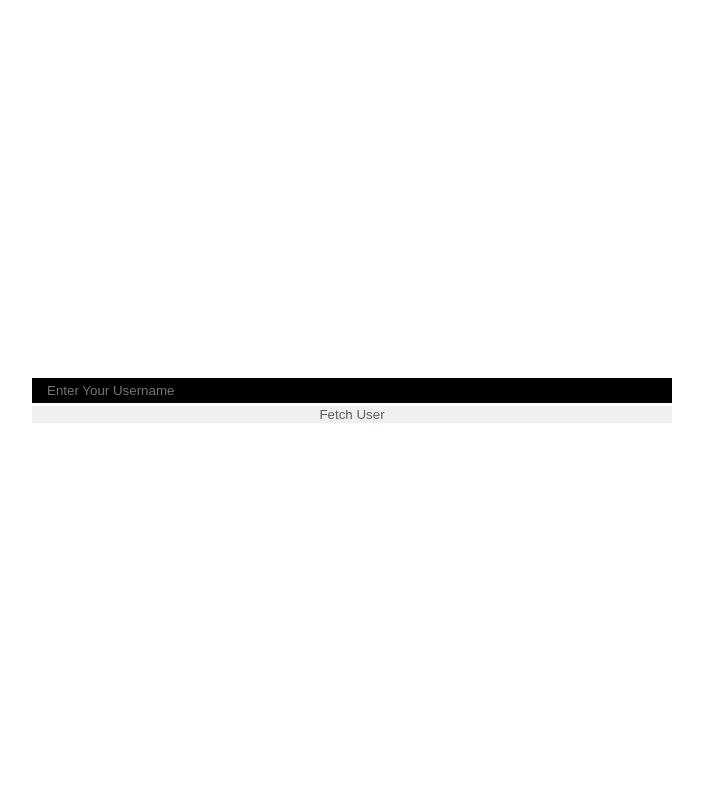
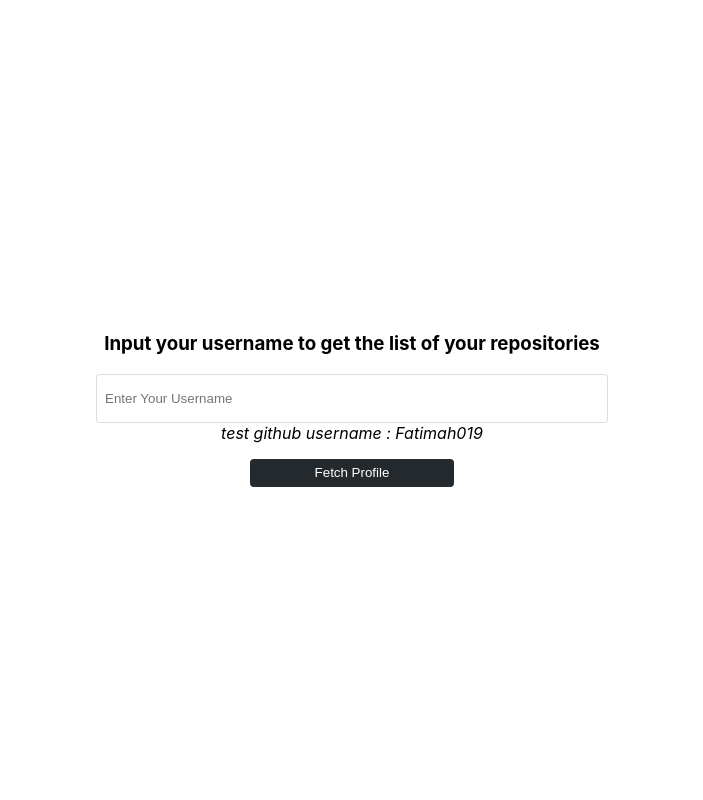
Before and after one commit to Fatimah019/BuyCoinsTest, a PHP site: page / in a window 1280 px wide. Shown: the whole page, without its empty margins (288-991 px from the left). Run offline with PHP 8.4, Linux system fonts and the light colour scheme.

Commit message:
fix codes properly

```diff
--- a/assets/css/login.css
+++ b/assets/css/login.css
@@ -1,38 +1,45 @@
 .login-page {
   min-height: 100vh;
   display: flex;
+  flex-direction: column;
   justify-content: center;
   align-items: center;
+  text-align: center;
 }
 
 .login-page form {
-  min-width: 50%;
+  min-width: 40%;
   text-align: center;
 }
 
 input {
-  /* background-color: transparent; */
   color: var(--secondary-text-color);
   border: 1px solid var(--border-color);
-  width: 100%;
   outline: none;
   border: none;
 }
 
-/* input:focus {
-  background-color: transparent;
-} */
-
 .login-page form input[type="text"] {
   width: 100%;
-  padding: 5px 15px;
-  background-color: black;
+  border: 1px solid var(--border-color-light);
+  color: var(--primary-text-color);
+  padding: 1rem 0.5rem;
+  border-radius: 4px;
+}
+
+.login-page form input[type="text"]:focus {
+  border: 1px solid #0366d6;
 }
 
 .login-page form input[type="submit"] {
-  min-width: 50%;
+  min-width: 40%;
+  background-color: var(--secondary-bg-color);
+  color: var(--header-text-color);
+  padding: 0.5em;
+  border-radius: 4px;
+  margin-top: 1rem;
 }
 
-.login-page form input[type="submit"]:hover {
-  border: 1px solid red;
+.login-page form input[type="submit"]:focus {
+  padding: 0.75em;
 }
--- a/assets/css/style.css
+++ b/assets/css/style.css
@@ -40,9 +40,11 @@ ul {
   margin: 0;
   padding: 0;
 }
+
 li {
   list-style-type: none;
 }
+
 a {
   text-decoration: none;
   cursor: pointer;
@@ -52,6 +54,7 @@ a {
   fill: var(--header-text-color);
   margin: 0px 0.5rem;
 }
+
 .octicon-2 {
   fill: var(--secondary-text-color);
   margin-right: 0.5rem;
--- a/assets/js/activelink.js
+++ b/assets/js/activelink.js
@@ -1,7 +1,8 @@
+import { items } from "./query.js";
+
 // chnage active link class name to active
-const links = document.querySelector(".sub-header").querySelectorAll("a");
 
-links.forEach((el) => {
+items.links.forEach((el) => {
   el.addEventListener("click", function () {
     links.forEach((nav) => {
       nav.classList.remove("active");
--- a/assets/js/login.js
+++ b/assets/js/login.js
@@ -1,26 +1,27 @@
-// import api key
-import { options } from "./query.js"; //import query config
-
-const githubUrl = "https://api.github.com/graphql"; // github api root endpoint
+// import api call class
+import Api from "./query.js";
 
 let loginForm = document.querySelector("#form");
-let user = document.querySelector("#username");
-
-loginForm.addEventListener("submit", submitForm);
+let userinput = document.querySelector("#username");
 
 // function that submits user's username and fetches repo list
-function submitForm(event) {
+
+loginForm.addEventListener("submit", (event) => {
   event.preventDefault();
-  fetch(githubUrl, options)
-    .then((res) => res.json())
-    .then((res) => {
-      if (res.data.viewer.login && res.data.viewer.login === user.value) {
-        localStorage.setItem("user", res.data.viewer.login);
+  //   create a new instance of the Api class
+  let userData = new Api();
+  try {
+    userData.fetchApi().then((user) => {
+      if (user.login && user.login === userinput.value) {
+        localStorage.setItem("user", user.login);
         window.location = "profile.html";
-      } else if (user.value < 1) {
-        alert("input field cannot be empty");
+      } else if (userinput.value < 1) {
+        alert("Input field cannot be empty");
       } else {
         window.location = "error.html";
       }
     });
-}
+  } catch (err) {
+    document.write(err);
+  }
+});
--- a/assets/js/query.js
+++ b/assets/js/query.js
@@ -1,4 +1,35 @@
 import GITHUB_API_KEY from "./apikey.js";
+const githubUrl = "https://api.github.com/graphql";
+
+// documents
+export const items = {
+  user: localStorage.getItem("user"),
+  displayName: document.getElementById("fullname"),
+  userName: document.getElementsByClassName("username"),
+  userBio: document.getElementsByClassName("userbio"),
+  profilePic: document.getElementsByClassName("prof-img"),
+  repoCount: document.getElementsByClassName("repo-count"),
+  projCount: document.getElementsByClassName("project-count"),
+  reposContainer: document.querySelector("#repos"),
+  navMenu: document.querySelector(".header-nav"),
+  navBar: document.querySelector(".nav-bar"),
+  links: document.querySelector(".sub-header").querySelectorAll("a"),
+  monthArray: [
+    "January",
+    "February",
+    "March",
+    "April",
+    "May",
+    "June",
+    "July",
+    "August",
+    "September",
+    "October",
+    "Novermber",
+    "December",
+  ],
+};
+
 // query(schema)
 const query = `
   query {
@@ -40,4 +71,16 @@ const options = {
   body: JSON.stringify({ query }),
 };
 
-export { options };
+// api call class
+export default class Api {
+  fetchApi() {
+    return fetch(githubUrl, options)
+      .then((res) => res.json())
+      .then((res) => {
+        return res.data.viewer;
+      })
+      .catch((err) => {
+        return err;
+      });
+  }
+}
--- a/index.html
+++ b/index.html
@@ -21,13 +21,14 @@
   <body>
     <!-- login form -->
     <div class="login-page" id="login-page">
+      <h3>Input your username to get the list of your repositories</h3>
       <form method="POST" action="profile.html" id="form">
-        <input
-          type="text"
-          placeholder="Enter Your Username"
-          id="username"
-        /><br />
-        <input type="submit" value="Fetch User" id="submit" />
+        <input type="text" placeholder="Enter Your Username" id="username" />
+        <caption>
+          <i>test github username : Fatimah019</i>
+        </caption>
+        <br />
+        <input type="submit" value="Fetch Profile" id="submit" />
       </form>
     </div>
     <script type="module" src="assets/js/login.js"></script>
--- a/profile.html
+++ b/profile.html
@@ -12,7 +12,7 @@
     />
     <link href="assets/css/style.css" rel="stylesheet" type="text/css" />
     <link href="assets/css/header.css" rel="stylesheet" type="text/css" />
-    <link href="assets/css/user.css" rel="stylesheet" type="text/css" />
+    <link href="assets/css/profile.css" rel="stylesheet" type="text/css" />
   </head>
   <body>
     <!-- user profile page -->
```
Also changed, not shown: assets/js/main.js (+32 -54 lines), assets/js/navbar.js (+4 -4 lines), README.md, assets/css/profile.css (renamed from assets/css/user.css).
